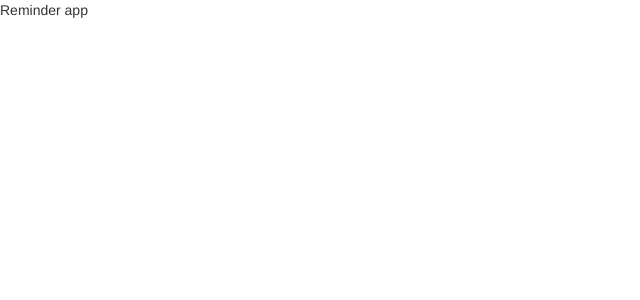
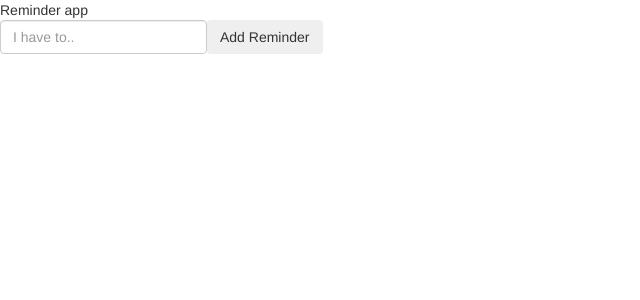
Before and after one commit to gunjads7245/react-redux-todo, a React (Create React App) app: page / in a window 1280 px wide. Shown: the top 300 px of the page, without its empty margins (0-640 px from the left). Built offline with nearby package versions, Linux system fonts and the light colour scheme.

Commit message:
Created button "Add Reminder"

```diff
--- /dev/null
+++ b/src/components/App.js
@@ -0,0 +1,32 @@
+
+ import React , { Component } from 'react';
+
+ class App extends Component {
+
+	render() {
+	return (
+
+	<div className="App">
+	<div className="title">
+	Reminder app
+	</div>
+	<div className="form-inline">
+	<div className="form-group">
+	<input
+	className="form-control"
+	placeholder="I have to.."
+	/>
+	</div>
+	<button
+	type="button"
+	className="btn btn-add"
+	>
+	Add Reminder
+	</button>
+	</div>
+	</div>
+	)
+	}
+	}
+
+export default App;
--- a/src/index.js
+++ b/src/index.js
@@ -1,7 +1,8 @@
 
 import React from 'react';
 import ReactDOM from 'react-dom';
+import App from './components/App';
 
 ReactDOM.render(
-<div>Reminder app</div>, document.getElementById('root')
+<App/>, document.getElementById('root')
 )
```
